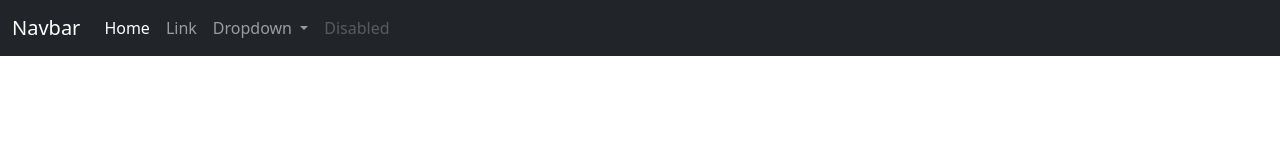
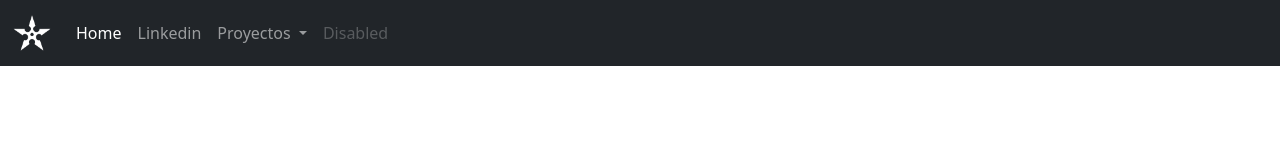
Before and after one commit to sergiotrrs/ch26-web06-bootstrap, a plain HTML site: page index.html in a window 1280 px wide. Drawn offline with nearby package versions, Linux system fonts and the light colour scheme.

Commit message:
style: logo shuriken

```diff
--- a/assets/styles/main.css
+++ b/assets/styles/main.css
@@ -0,0 +1,4 @@
+
+.logo-shuriken {
+    max-height: 40px;
+}
--- a/index.html
+++ b/index.html
@@ -18,7 +18,13 @@
     <!-- navbar -->
     <nav class="navbar navbar-expand-lg bg-dark" data-bs-theme="dark">
       <div class="container-fluid">
-        <a class="navbar-brand" href="#">Navbar</a>
+        <a class="navbar-brand" href="#">
+          <img
+            class="logo-shuriken"
+            src="./assets/img/shuriken.png"
+            alt="shuriken logo"
+          />
+        </a>
         <button
           class="navbar-toggler"
           type="button"
@@ -36,7 +42,12 @@
               <a class="nav-link active" aria-current="page" href="#">Home</a>
             </li>
             <li class="nav-item">
-              <a class="nav-link" href="#">Link</a>
+              <a
+                class="nav-link"
+                href="https://www.linkedin.com/in/smanueltorres/"
+                target="_blank"
+                >Linkedin</a
+              >
             </li>
             <li class="nav-item dropdown">
               <a
@@ -46,7 +57,7 @@
                 data-bs-toggle="dropdown"
                 aria-expanded="false"
               >
-                Dropdown
+                Proyectos
               </a>
               <ul class="dropdown-menu">
                 <li><a class="dropdown-item" href="#">Action</a></li>
```
Also changed, not shown: assets/img/shuriken.png (added).
